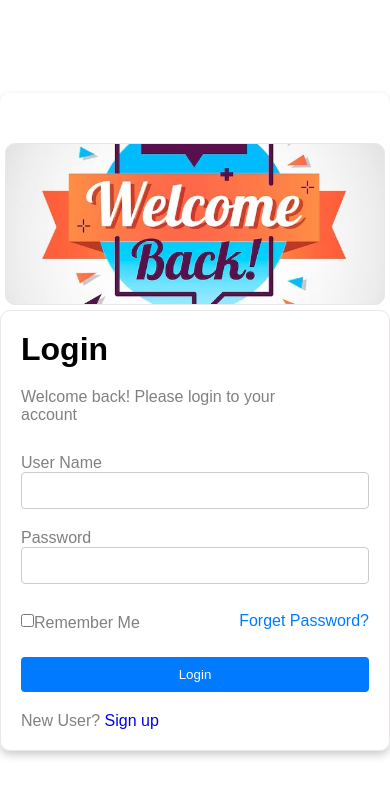
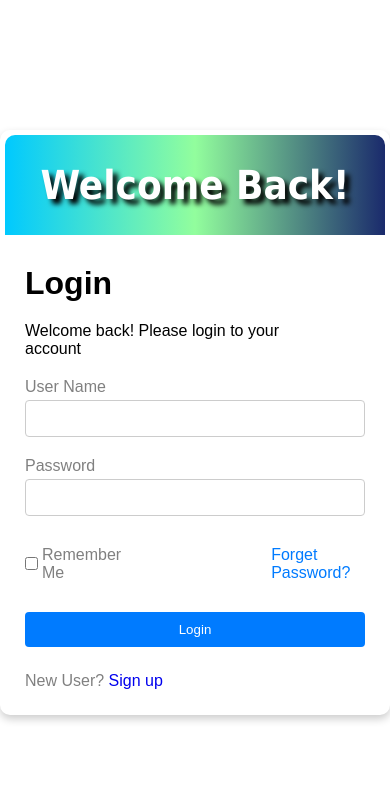
Before and after one commit to Mohib-Digital/-task-03-html-css-login-design, a plain HTML site: page index.html in a window 390 px wide. Drawn offline with Linux system fonts and the light colour scheme.

Commit message:
update code

```diff
--- a/assets/css/style.css
+++ b/assets/css/style.css
@@ -2,85 +2,83 @@
   margin: 0;
   padding: 0;
   box-sizing: border-box;
-    font-family: sans-serif;
 }
 
 body, html {
-    height: 100%;
-    margin: 0;
-    font-family: Arial, sans-serif;
+  height: 100vh;
+  font-family: sans-serif;
   display: flex;
+  justify-content: center;
   align-items: center;
-    justify-content: center;
-    background-color: white;
 }
 
-.login_page {
+.login-page {
   border-radius: 10px;
+  width: 900px;
+  height: 500px;
+  box-shadow: 0 4px 8px rgba(0, 0, 0, 0.2);
   display: flex;
-    width: 100%;
-    max-width: 1200px;
-    box-shadow: 0 4px 8px rgba(0, 0, 0, 0.2);
+  overflow: hidden; /* To ensure no overflow issues */
 }
 
-.form_container, .image_container {
-    flex: 1;
-    padding: 30px;
+.img-container {
+  border-top-left-radius: 10px;
+  border-bottom-left-radius: 10px;
+  width: 50%;
+  height: 100%;
+  font-size: 40px;
+  font-weight: bold;
+  font-family: tahoma;
+  color: white; /* Add text color for better visibility */
+  text-shadow: 5px 5px 5px rgb(0, 0, 0);
+  background: linear-gradient(to right, #00c9ff, #92fe9d, #1a2a6c);
+  background-size: cover;
+  background-position: center;
+  display: flex;
+  justify-content: center;
+  align-items: center;
 }
 
-.form_container {
-    background-color: #fff;
-    display: flex;
-    flex-direction: column;
-    justify-content: center;
-    padding: 50px;
-    border-radius: 10px;
-    margin: 5px;
-}
-
-.image_container {
-    background-image: url(../img/img.jpg);
-    background-size: cover;
-    background-repeat: no-repeat;
-    background-position: center;
-    padding: 50px;
-    margin: 5px;
-    border-radius: 10px;
-    display: flex;
-    align-items: center;
-    justify-content: center;
+.form-container {
+  width: 50%;
+  padding: 20px;
 }
 
 h1 {
-    margin: 0 0 20px;
+  margin: 10px 0;
 }
 
 p {
-    margin: 0 0 30px;
-    color: gray;
+  margin: 20px 0;
 }
 
 label {
-    margin: 10px 0 5px;
+  margin: 10px 0;
   color: gray;
 }
 
 input[type="text"], input[type="password"] {
   width: 100%;
   padding: 10px;
+  margin-top: 4px;
   margin-bottom: 20px;
   border: 1px solid #ccc;
   border-radius: 4px;
 }
 
-.remember_me {
+.remember-me {
   display: flex;
+  justify-content: space-between;
   align-items: center;
   margin-bottom: 20px;
 }
 
-.remember_me span {
-    margin-left: auto;
+.remember-me label {
+  margin-right: 150px;
+  padding-left: 4px;
+}
+
+.remember-me span {
   color: #007BFF;
   cursor: pointer;
 }
@@ -95,24 +93,44 @@ input[type="button"] {
   cursor: pointer;
 }
 
-.new_user {
-    margin-top: 20px;
+.new-user {
+  margin-top: 25px;
 }
 
-/* Media query for smaller screens */
-@media (max-width: 768px) {
-    .login_page {
+@media (max-width: 900px){
+  .login-page {
+      width: 100%;
       flex-direction: column;
+      height: auto;
+  }
+  .img-container, .form-container {
+      width: 100%;
+  }
 }
 
-    .image_container {
-        height: 200px;
-        padding: 80px 0;
-        margin-top: 50px;
+@media (max-width: 780px) {
+  .login-page {
+      flex-direction: column;
+      width: 100%;
+      height: auto;
+      padding: 5px;
   }
 
-    .form_container {
-        padding: 20px;
-        margin: 0;
+  .img-container, .form-container {
+      width: 100%;
+      border-radius: 0;
+  }
+
+  .img-container {
+      border-top-left-radius: 10px;
+      border-top-right-radius: 10px;
+      border-bottom-left-radius: 0;
+      border-bottom-right-radius: 0;
+      height: 100px;
+  }
+
+  .form-container {
+      border-bottom-left-radius: 10px;
+      border-bottom-right-radius: 10px;
   }
 }
--- a/index.html
+++ b/index.html
@@ -3,40 +3,40 @@
 <head>
   <meta charset="UTF-8">
   <meta name="viewport" content="width=device-width, initial-scale=1.0">
-    <title>Login Page Design</title>
+  <title>Login Page</title>
   <link rel="stylesheet" href="./assets/css/style.css">
 </head>
-<body style="padding: 30px 0;">
-    <div class="login_page">
-        <div class="image_container" style="border: 1px solid #e9e7e7;">
-            <!-- image div -->
+<body>
+  <div class="login-page">
+    <div class="img-container">     <!-- backgournd img here -->
+      <p>Welcome Back!</p>
     </div>
-        <div class="form_container" style="border: 1px solid #e9e7e7;">
+    <div class="from-container" style="padding: 20px;">
       <h1>Login</h1>
-            <p>Welcome back! Please login to your <br> account</p>
+      <p>Welcome back! Please login to your <br>
+        account</p>
         <form action="">
           <label for="username">User Name</label>
           <input type="text" id="username" name="username">
+        </form>
 
         <label for="password">Password</label>
-                <input type="password" id="password" name="password">
+        <input type="password" name="password" id="password">
 
-                <div class="remember_me">
-                    <input type="checkbox" id="remember_me" name="remember_me">
-                    <label for="remember_me">Remember Me</label>
-                    <span class="forget_password">Forget Password?</span>
+        <div class="remember-me">
+          <input type="checkbox" name="checkbox" id="checkbox">
+          <label for="checkbox">Remember Me</label>
+          <span>Forget Password?</span>
         </div>
 
         <input type="button" value="Login">
 
-                <div class="new_user">
+        <div class="new-user">
         <label for="">New User?</label>
         <a href="#" style="text-decoration: none;">Sign up</a>
         </div>
-            </form>
     </div>
   </div>
 
-
 </body>
 </html>
```
Lines whose indentation alone changed are shown as unchanged.
